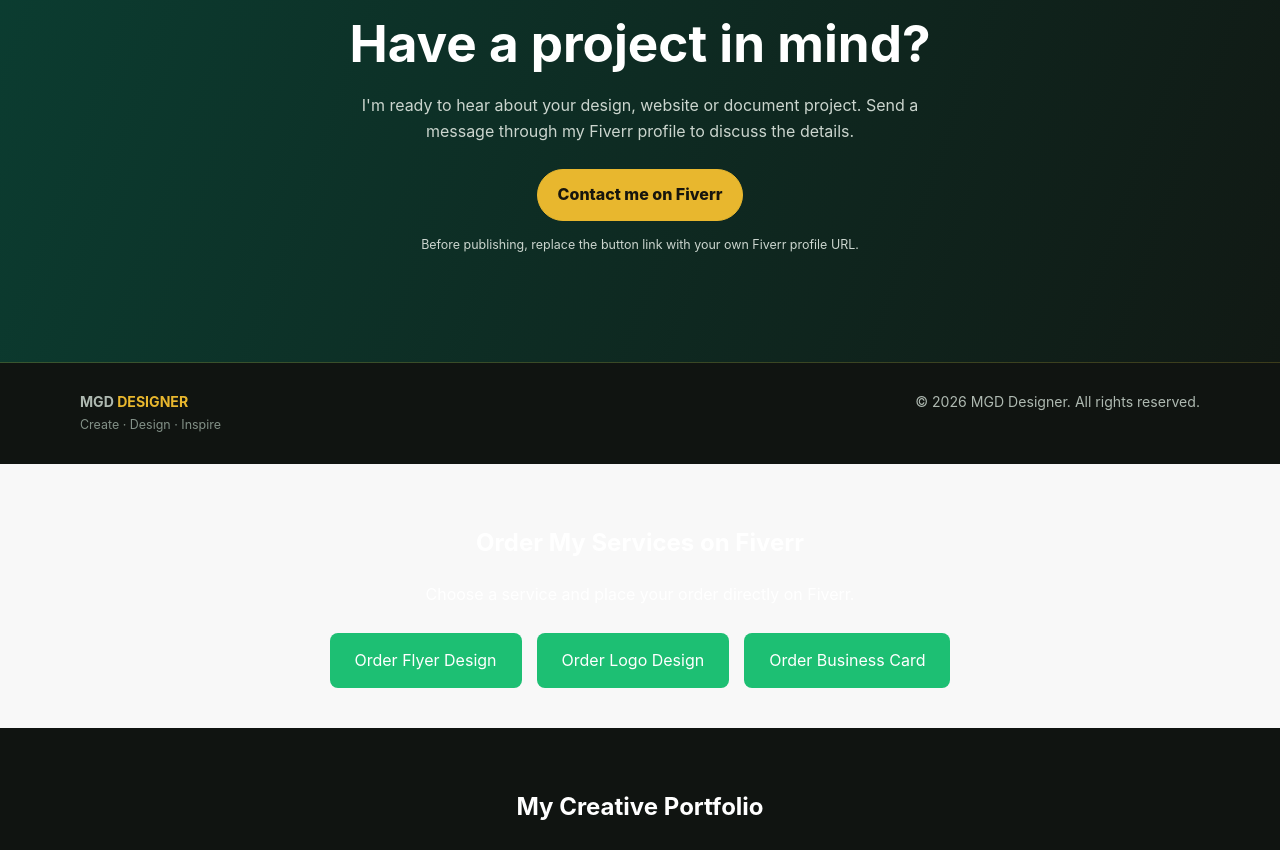
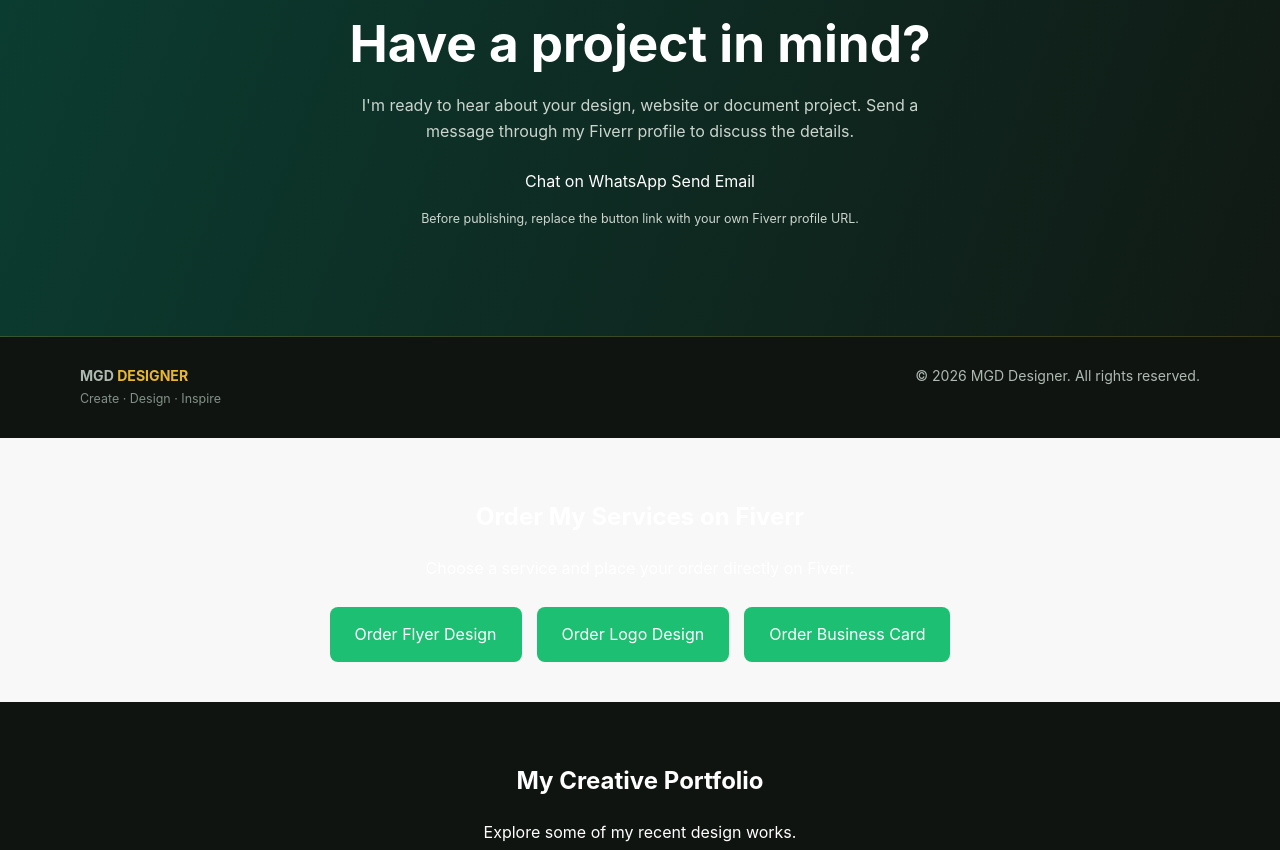
Before and after one commit to zayyanusani649-ops/MGD-designer-website, a plain HTML site: page index.html in a window 1280 px wide. Shown: the part 3564-4414 px from the top of the page. Drawn offline with Linux system fonts and the light colour scheme.

Commit message:
Update index.html

```diff
--- a/index.html
+++ b/index.html
@@ -180,7 +180,8 @@
       <h2>Have a project in mind?</h2>
       <p>I'm ready to hear about your design, website or document project. Send a message through my Fiverr profile to discuss the details.</p>
       <!-- Replace the # below with your Fiverr profile URL when it is ready. -->
-      <a class="btn" href="#" onclick="alert('Add your Fiverr profile link to this button before publishing.'); return false;">Contact me on Fiverr</a>
+      <a href="https://wa.me/2347064470414" target="_blank" rel="noopener">Chat on WhatsApp</a>
+<a href="mailto:Zayyanusani090@gmail.com">Send Email</a>
       <p class="small" style="margin-top:14px">Before publishing, replace the button link with your own Fiverr profile URL.</p>
     </div>
   </section>
```
